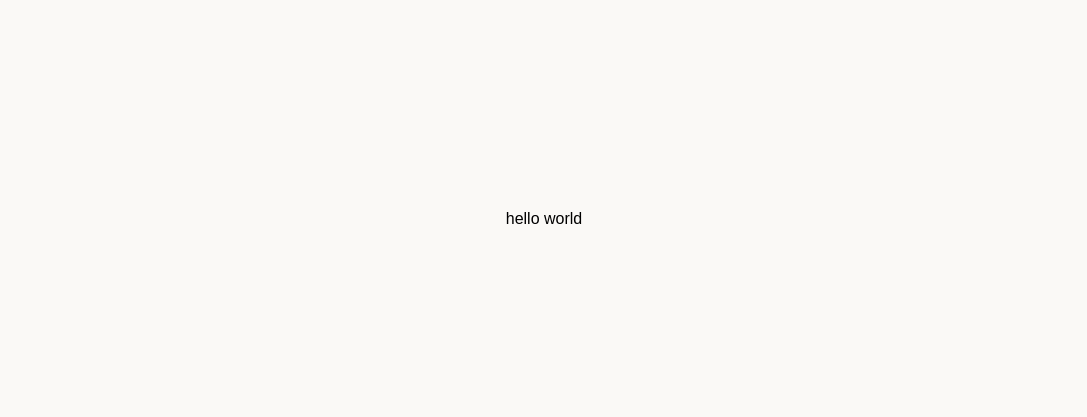
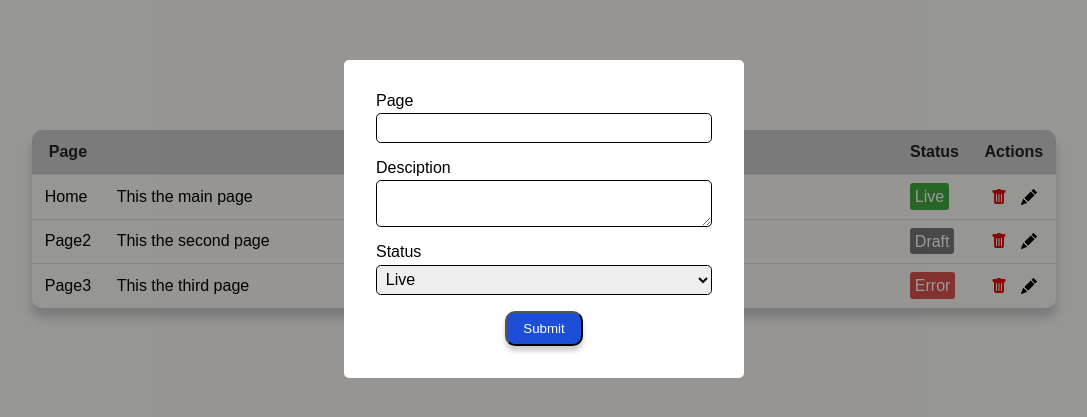
Before and after one commit to rahimialijan/To-Do-List-by-React, a React (Create React App) app: page / in a window 1280 px wide. Shown: the part 181-598 px from the top of the page, without its empty margins (96-1183 px from the left). Built offline with nearby package versions, Linux system fonts and the light colour scheme.

Commit message:
add table and modal page for to do project

```diff
--- a/package.json
+++ b/package.json
@@ -10,6 +10,7 @@
     "prop-types": "^15.8.1",
     "react": "^18.2.0",
     "react-dom": "^18.2.0",
+    "react-icons": "^4.9.0",
     "react-scripts": "5.0.1",
     "web-vitals": "^2.1.4"
   },
--- a/src/App.css
+++ b/src/App.css
@@ -13,3 +13,32 @@
   height: 100vh;
   background-color: #faf9f6;
 }
+
+.btn{
+  margin-top: 1rem;
+  background-color: #1d4ed8;
+  padding: 0.5rem 1rem;
+  color: white;
+  border-radius: 10px;
+  cursor: pointer;
+  box-shadow: 0px 5px 5px #ccc;
+}
+
+.form-group{
+  display: flex;
+  flex-direction: column;
+  margin-bottom: 1rem;
+}
+
+.form-group input,
+.form-group textarea,
+.form-group select{
+  border: 1px solid black;
+  border-radius: 0.3rem;
+  padding: 0.3rem;
+  font-size: 1rem;
+}
+
+.form-group label{
+  margin-bottom: 0.2rem;
+}
--- a/src/App.jsx
+++ b/src/App.jsx
@@ -1,10 +1,12 @@
-
+import Table from "./components/Table";
 import "./App.css";
+import Modal from "./components/modal";
 
 function App() {
   return (
     <div className="App">
-     hello world
+     <Table/>
+     <Modal/>
     </div>
   );
 }
--- /dev/null
+++ b/src/components/Table.css
@@ -0,0 +1,60 @@
+.table-wrapper{
+    width: 100%;
+}
+
+.table{
+    display: block;
+    overflow: hidden;
+    table-layout: auto;
+    border-collapse: collapse;
+    box-shadow: 0px 10px 10px #ccc;
+    border-radius: 10px;
+    white-space: nowrap;
+    width: 100em;
+    max-width: 80%;
+    overflow-x: auto;
+    margin: auto;
+}
+.table thead{
+    background-color: #ccc;
+    color: #222;
+}
+.table th, table td{
+    padding: 0.8rem;
+}
+table td{
+    border-top: 0.5px solid #ddd;
+    overflow: hidden;
+    text-overflow: ellipsis;
+}
+table tbody tr:hover{
+    background-color: #eee;
+}
+
+.expand{
+    width: 100%;
+}
+.label{
+    border-radius: 3px;
+    padding: 0.3rem;
+    color: white;
+}
+.label-draft{
+    background-color: #777;
+}
+.label-live{
+    background-color: #42a942;
+}
+.label-error{
+    background-color: #d9534f;
+}
+.label-btn{
+    color: #e10d05;
+}
+.actions{
+    display: flex;
+    justify-content: space-around;
+}
+.actions svg{
+    cursor: pointer;
+}
--- /dev/null
+++ b/src/components/Table.jsx
@@ -0,0 +1,41 @@
+import React from "react";
+import  './Table.css'
+import {BsFillTrashFill, BsFillPencilFill} from 'react-icons/bs'
+
+
+const Table = () => {
+    return <div className="table-wrapper">
+        <table className="table">
+            <thead><tr>
+                <th>Page</th>
+                <th className="expand">Desciption</th>
+                <th>Status</th>
+                <th>Actions</th>
+                </tr>
+            </thead>
+            <tbody><tr>
+                <td>Home</td>
+                <td>This the main page</td>
+                <td><span className="label label-live">Live</span></td>
+                <td><span className="actions"><BsFillTrashFill className="label-btn"/><BsFillPencilFill/></span></td>
+                </tr>
+            </tbody>
+            <tbody><tr>
+                <td>Page2</td>
+                <td>This the second page</td>
+                <td><span className="label label-draft">Draft</span></td>
+                <td><span className="actions"><BsFillTrashFill className="label-btn"/><BsFillPencilFill/></span></td>
+                </tr>
+            </tbody>
+            <tbody><tr>
+                <td>Page3</td>
+                <td>This the third page</td>
+                <td><span className="label label-error">Error</span></td>
+                <td><span className="actions"><BsFillTrashFill className="label-btn"/><BsFillPencilFill/></span></td>
+                </tr>
+            </tbody>
+        </table>
+    </div>;
+}
+
+export default  Table;
--- /dev/null
+++ b/src/components/modal.css
@@ -0,0 +1,23 @@
+.modal-container{
+    width: 100%;
+    height: 100%;
+    display: flex;
+    flex-direction: column;
+    justify-content: center;
+    align-items: center;
+    background-color: rgba(0, 0, 0, 0.4);
+    position: fixed;
+    z-index: 10;
+}
+
+.modal{
+    width: 25em;
+    background-color: white;
+    border-radius: 5px;
+    padding: 2rem;
+}
+
+.modal .btn{
+    display: block;
+    margin: auto;
+}
--- /dev/null
+++ b/src/components/modal.jsx
@@ -0,0 +1,31 @@
+import  react  from "@babel/types";
+import './modal.css'
+react
+
+const Modal = () => {
+    return <div className="modal-container">
+        <div className="modal">
+            <form>
+                <div className="form-group">
+                    <label htmlFor="page">Page</label>
+                    <input type="text" name='page' />
+                </div>
+                <div className="form-group">
+                    <label htmlFor="desciption">Desciption</label>
+                    <textarea type="text" name='description' />
+                </div>
+                <div className="form-group">
+                    <label htmlFor="status">Status</label>
+                    <select name="status">
+                        <option value="live">Live</option>
+                        <option value="draft">Draft</option>
+                        <option value="error">Error</option>
+                    </select>
+                </div>
+                <button type="submit" className="btn">Submit</button>
+            </form>
+        </div>
+    </div>;
+}
+
+export default Modal;
```
Also changed, not shown: 1 other file (tests, documents, lock files or other folders).
